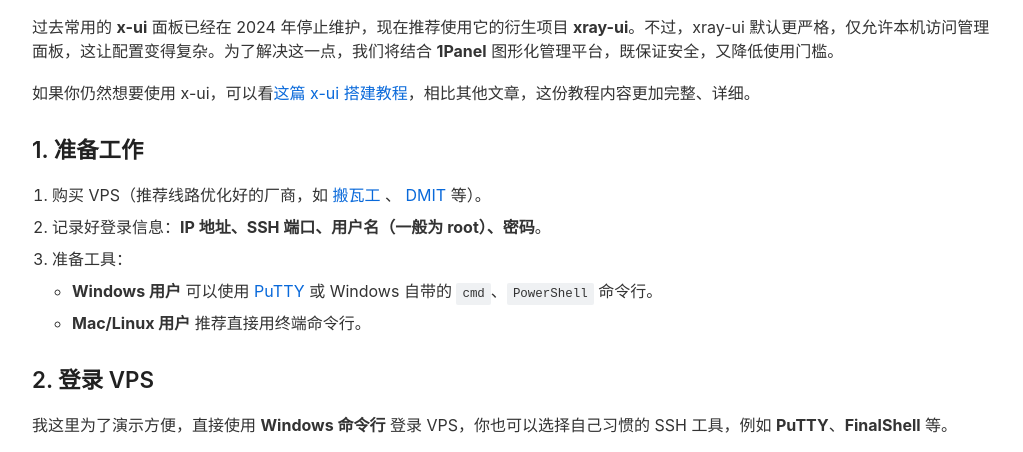
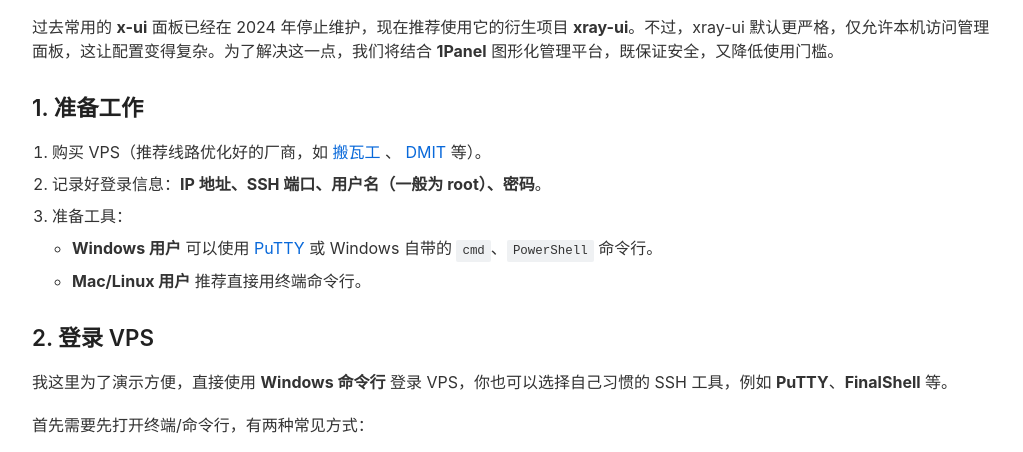
Before and after one commit to RouteBird/routebird.github.io, a plain HTML site: page public/index.html in a window 1280 px wide. Shown: the part 5526-5978 px from the top of the page, without its empty margins (128-1151 px from the left). Drawn offline with Linux system fonts and the light colour scheme.

Commit message:
移除 x-ui 的锚文本

```diff
--- a/public/index.html
+++ b/public/index.html
@@ -32,7 +32,7 @@
 <span class=affcard__badge>TikTok 运营首选</span></header><p class=affcard__slogan>TikTok 专用原生 IP，全球多区域覆盖</p><div class=affcard__actions><a class=affcard__btn href="https://wepc.au/aff.php?aff=553" target=_blank rel="nofollow sponsored noopener">前往官网</a></div></div></article><p>WePC <strong>专为 TikTok 用户设计</strong>，主要提供 Tiktok 专用线路，覆盖全球多个地区，包括澳大利亚、德国、西班牙、法国、香港、印尼、日本、新加坡、韩国、泰国、越南、台湾、英国，以及美国原生 CMIN2、US_9929、美国原生 4837 等节点，还提供人工服务项目。</p><p>由于覆盖区域广泛，部分地区可能没有针对大陆的优化线路，因此在中国大陆访问时，需要根据目标区域选择合适的节点。WePC 非常适合 TikTok 内容创作者或跨国社交媒体运营者，尤其是需要多地区 IP 资源的用户。</p><article class=affcard><div class=affcard__media><img src=/images/akile.webp alt="AkileCloud 官网截图" loading=lazy></div><div class=affcard__body><header class=affcard__head><span class=affcard__title>AkileCloud</span>
 <span class=affcard__badge>流媒体用户首选</span></header><p class=affcard__slogan>流媒体解锁专家，流量足价格实惠，大带宽高可用</p><div class=affcard__actions><a class=affcard__btn href="https://akile.io/register?aff_code=0d391cae-0ab2-4193-b3d5-62f1533ad1aa" target=_blank rel="nofollow sponsored noopener">前往官网</a></div></div></article><p>AkileCloud 以<strong>大带宽和充足流量著称，是流媒体解锁的专家</strong>。它提供多种解锁方式，包括 DNS 解锁和原生 IP 解锁，覆盖地区广泛，包括日本、韩国、中国台湾、新加坡、中国香港、美国、英国、德国等。</p><p>AkileCloud 承诺 99.95% 的可用性，即使用于建站，也能满足高稳定性的需求。非常适合需要频繁访问国外流媒体内容、视频平台或者进行国际直播和多地区解锁的用户。</p><p>最后，市面上也有一些知名 VPS 服务商，比如 <a href="https://www.vultr.com/?ref=9622724" target=_blank rel="noopener noreferrer sponsored">Vultr
 </a>和 <a href=https://www.hostwinds.com/32508.html target=_blank rel="noopener noreferrer sponsored">Hostwinds
-</a>。这些商家本身服务质量不错，用来建站、部署应用都没有问题。但由于没有针对大陆的特殊线路优化，用于科学上网时体验不佳，延迟较高、速度不理想，所以我不推荐作为首选。</p><h2 id=搭建-v2ray-节点教程>搭建 V2Ray 节点教程<a hidden class=anchor aria-hidden=true href=#搭建-v2ray-节点教程>#</a></h2><p>在科学上网工具中，<strong>V2Ray</strong> 一直是核心方案之一，而如今更多人倾向于选择基于 <strong>Xray</strong> 内核的方案。<strong>Xray</strong> 是 <strong>V2Ray 的分支与衍生项目</strong>，在性能、安全性和协议支持方面都有显著提升，同时它的社区更为活跃，功能也更加丰富。</p><p>过去常用的 <strong>x-ui</strong> 面板已经在 2024 年停止维护，现在推荐使用它的衍生项目 <strong>xray-ui</strong>。不过，xray-ui 默认更严格，仅允许本机访问管理面板，这让配置变得复杂。为了解决这一点，我们将结合 <strong>1Panel</strong> 图形化管理平台，既保证安全，又降低使用门槛。</p><p>如果你仍然想要使用 x-ui，可以看<a href=https://vpszhijia.com/vps%e6%90%ad%e5%bb%bav2ray%e6%95%99%e7%a8%8b-x-ui target=_blank rel=noopener>这篇 x-ui 搭建教程</a>，相比其他文章，这份教程内容更加完整、详细。</p><h3 id=1-准备工作>1. 准备工作<a hidden class=anchor aria-hidden=true href=#1-准备工作>#</a></h3><ol><li>购买 VPS（推荐线路优化好的厂商，如<a href="https://bwh81.net/aff.php?aff=75629" target=_blank rel="noopener noreferrer sponsored">
+</a>。这些商家本身服务质量不错，用来建站、部署应用都没有问题。但由于没有针对大陆的特殊线路优化，用于科学上网时体验不佳，延迟较高、速度不理想，所以我不推荐作为首选。</p><h2 id=搭建-v2ray-节点教程>搭建 V2Ray 节点教程<a hidden class=anchor aria-hidden=true href=#搭建-v2ray-节点教程>#</a></h2><p>在科学上网工具中，<strong>V2Ray</strong> 一直是核心方案之一，而如今更多人倾向于选择基于 <strong>Xray</strong> 内核的方案。<strong>Xray</strong> 是 <strong>V2Ray 的分支与衍生项目</strong>，在性能、安全性和协议支持方面都有显著提升，同时它的社区更为活跃，功能也更加丰富。</p><p>过去常用的 <strong>x-ui</strong> 面板已经在 2024 年停止维护，现在推荐使用它的衍生项目 <strong>xray-ui</strong>。不过，xray-ui 默认更严格，仅允许本机访问管理面板，这让配置变得复杂。为了解决这一点，我们将结合 <strong>1Panel</strong> 图形化管理平台，既保证安全，又降低使用门槛。</p><h3 id=1-准备工作>1. 准备工作<a hidden class=anchor aria-hidden=true href=#1-准备工作>#</a></h3><ol><li>购买 VPS（推荐线路优化好的厂商，如<a href="https://bwh81.net/aff.php?aff=75629" target=_blank rel="noopener noreferrer sponsored">
 搬瓦工
 </a>、<a href="https://www.dmit.io/aff.php?aff=10272" target=_blank rel="noopener noreferrer sponsored">
 DMIT
```
